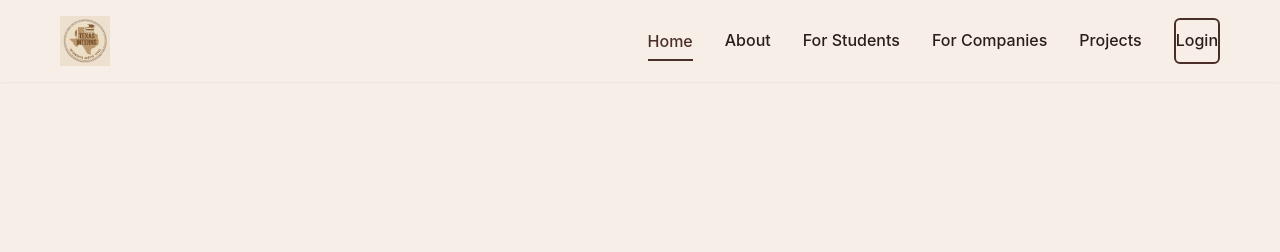
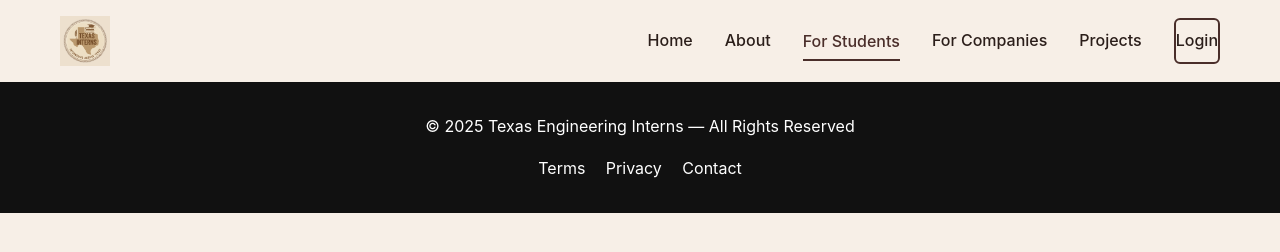
Before and after one commit to Frammyyy/Connect-Platform-Delta2, a plain HTML site: page student-dashboard.html in a window 1280 px wide. Drawn offline with Linux system fonts and the light colour scheme.

Commit message:
Minor patches in nav section and added footers to every page

```diff
--- a/student-dashboard.html
+++ b/student-dashboard.html
@@ -26,12 +26,31 @@
             </div>
 
             <nav class="nav-links" aria-label="Main Navigation">
-            <a href="index.html" aria-current="page">Home</a>
+                <a href="index.html">Home</a>
                 <a href="index.html#student-section">About</a>
-            <a href="student-dashboard.html">For Students</a>
+                <a href="student-dashboard.html" aria-current="page">For Students</a>
                 <a href="company-dashboard.html">For Companies</a>
                 <a href="projects.html">Projects</a>
                 <a href="index.html#login-form" class="btn-login">Login</a>
             </nav>
         </div>
     </header>
+
+
+    <!-- FOOTER -->
+    <footer style="background: #111; color: white; padding: 2rem 0;">
+        <div class="container" style="text-align: center;">
+
+            <p>&copy; 2025 Texas Engineering Interns — All Rights Reserved</p>
+
+            <div style="margin-top: 1rem;">
+                <a href="#" style="color: white; margin-right: 1rem;">Terms</a>
+                <a href="#" style="color: white; margin-right: 1rem;">Privacy</a>
+                <a href="#" style="color: white;">Contact</a>
+            </div>
+
+        </div>
+    </footer>
+
+</body>
+</html>
```
Also changed, not shown: company-dashboard.html (+23 -4 lines), projects.html (+23 -4 lines), index.html (indentation only). Lines whose indentation alone changed are shown as unchanged.
